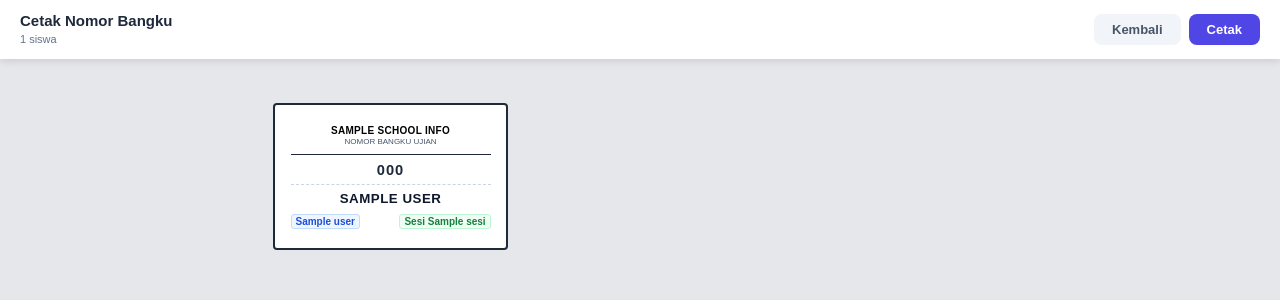
After one commit to mazjou/cbt, a Node project: template src/views/admin/print_bangku.ejs in a window 1280 px wide. The commit adds this page. Shown: the top 300 px of the page. Run offline with Node 20 templates, Linux system fonts and the light colour scheme; the template is opened without the code that fills it: most values are stand-ins (such as "Sample title", 1, 10 or a date in 2020); some libraries are stand-ins or nearby versions.

Commit message:
feat: tambah cetak nomor bangku dan field sesi import pengguna
- Buat migration add_sesi_to_users.sql (ALTER TABLE users ADD COLUMN sesi INTEGER)
- buildStudentImportPreview: baca field sesi dari kolom sesi/session/sesi_ujian
- import commit: tambah sesiList ke unnest query INSERT/UPDATE dengan kolom sesi
- Tambah route GET /users/print-bangku (sebelum /users/:id/json)
- Buat view admin/print_bangku.ejs (grid 3 kartu per baris, A4)
- users.ejs: tambah dropdown Cetak Bangku, update toggleDropdown (dropdownBangku)
- Download Excel users: tambah kolom sesi ke SELECT, data map, header, dan !cols
- GET /users query: tambah u.sesi ke SELECT
- users.ejs table: tambah kolom Sesi di thead dan tbody

Verified: node --check src/routes/admin.js => EXIT 0

```diff
--- /dev/null
+++ b/src/db/migrations/add_sesi_to_users.sql
@@ -0,0 +1,3 @@
+-- Migration: tambah kolom sesi ke tabel users
+ALTER TABLE users ADD COLUMN IF NOT EXISTS sesi INTEGER DEFAULT NULL;
+COMMENT ON COLUMN users.sesi IS 'Sesi ujian siswa (1, 2, 3, dst)';
--- /dev/null
+++ b/src/views/admin/print_bangku.ejs
@@ -0,0 +1,153 @@
+<!DOCTYPE html>
+<html lang="id">
+<head>
+  <meta charset="UTF-8">
+  <meta name="viewport" content="width=device-width,initial-scale=1">
+  <title><%= title %></title>
+  <style>
+    *{margin:0;padding:0;box-sizing:border-box;}
+    body{font-family:Arial,sans-serif;background:#e5e7eb;}
+    .no-print{background:white;padding:12px 20px;display:flex;align-items:center;
+      justify-content:space-between;flex-wrap:wrap;gap:10px;
+      box-shadow:0 2px 8px rgba(0,0,0,.12);margin-bottom:14px;position:sticky;top:0;z-index:99;}
+    .no-print h2{font-size:15px;font-weight:700;color:#1e293b;margin:0;}
+    .no-print small{font-size:11px;color:#64748b;}
+    .ctrl{display:flex;gap:8px;align-items:center;flex-wrap:wrap;}
+    .btn{padding:8px 18px;border-radius:8px;font-weight:700;font-size:13px;
+      cursor:pointer;border:none;text-decoration:none;display:inline-flex;align-items:center;gap:6px;}
+    .btn-print{background:#4f46e5;color:white;}
+    .btn-back{background:#f1f5f9;color:#475569;text-decoration:none;}
+
+    /* Grid bangku: A4, 3 kolom x baris */
+    .page-wrap{max-width:210mm;margin:0 auto;padding:8mm;}
+    .cards-grid{display:grid;grid-template-columns:repeat(3,1fr);gap:4mm;}
+
+    /* Kartu bangku */
+    .bangku-card{
+      border:2.5px solid #1e293b;
+      border-radius:4px;
+      padding:5mm 4mm;
+      background:white;
+      page-break-inside:avoid;
+      min-height:38mm;
+    }
+    .school-header{
+      text-align:center;
+      border-bottom:1.5px solid #1e293b;
+      padding-bottom:2mm;
+      margin-bottom:2mm;
+    }
+    .school-name{
+      font-size:7.5pt;
+      font-weight:700;
+      text-transform:uppercase;
+      letter-spacing:0.3px;
+      line-height:1.3;
+    }
+    .school-sub{
+      font-size:6pt;
+      color:#475569;
+    }
+    .label-bangku{
+      text-align:center;
+      font-size:6pt;
+      font-weight:700;
+      text-transform:uppercase;
+      letter-spacing:1px;
+      color:#475569;
+      margin-bottom:1mm;
+    }
+    .nomor-ujian{
+      text-align:center;
+      font-size:11pt;
+      font-weight:700;
+      color:#1e293b;
+      letter-spacing:1px;
+      margin-bottom:1.5mm;
+      border-bottom:1px dashed #cbd5e1;
+      padding-bottom:1.5mm;
+    }
+    .student-name{
+      text-align:center;
+      font-size:10pt;
+      font-weight:900;
+      text-transform:uppercase;
+      color:#0f172a;
+      line-height:1.2;
+      margin-bottom:2mm;
+      letter-spacing:0.5px;
+    }
+    .info-row{
+      display:flex;
+      justify-content:space-between;
+      align-items:center;
+      margin-top:1.5mm;
+    }
+    .kelas-badge{
+      font-size:7.5pt;
+      font-weight:700;
+      background:#eff6ff;
+      color:#1d4ed8;
+      border:1px solid #bfdbfe;
+      border-radius:3px;
+      padding:1px 4px;
+    }
+    .sesi-badge{
+      font-size:7.5pt;
+      font-weight:700;
+      background:#f0fdf4;
+      color:#15803d;
+      border:1px solid #bbf7d0;
+      border-radius:3px;
+      padding:1px 4px;
+    }
+    .no-sesi{
+      font-size:7pt;
+      color:#94a3b8;
+    }
+
+    @media print{
+      body{background:white;}
+      .no-print{display:none !important;}
+      .page-wrap{padding:6mm;max-width:100%;}
+      .cards-grid{gap:3mm;}
+      .bangku-card{border:2px solid #000;}
+      @page{size:A4 portrait;margin:6mm;}
+    }
+  </style>
+</head>
+<body>
+  <div class="no-print">
+    <div>
+      <h2>Cetak Nomor Bangku</h2>
+      <small><%= users.length %> siswa</small>
+    </div>
+    <div class="ctrl">
+      <a href="/admin/users" class="btn btn-back">Kembali</a>
+      <button onclick="window.print()" class="btn btn-print">Cetak</button>
+    </div>
+  </div>
+  <div class="page-wrap">
+    <div class="cards-grid">
+      <% users.forEach(function(u) { %>
+      <div class="bangku-card">
+        <div class="school-header">
+          <div class="school-name"><%= schoolInfo.name %></div>
+          <div class="school-sub">NOMOR BANGKU UJIAN</div>
+        </div>
+        <div class="nomor-ujian"><%= u.nomor_peserta || u.username %></div>
+        <div class="student-name"><%= u.full_name.toUpperCase() %></div>
+        <div class="info-row">
+          <span class="kelas-badge"><%= u.class_name || '-' %></span>
+          <% if (u.sesi) { %>
+            <span class="sesi-badge">Sesi <%= u.sesi %></span>
+          <% } else { %>
+            <span class="no-sesi">-</span>
+          <% } %>
+        </div>
+      </div>
+      <% }) %>
+    </div>
+  </div>
+</body>
+</html>
```
Also changed, not shown: src/views/admin/users.ejs (+25 -3 lines), src/routes/admin.js.
